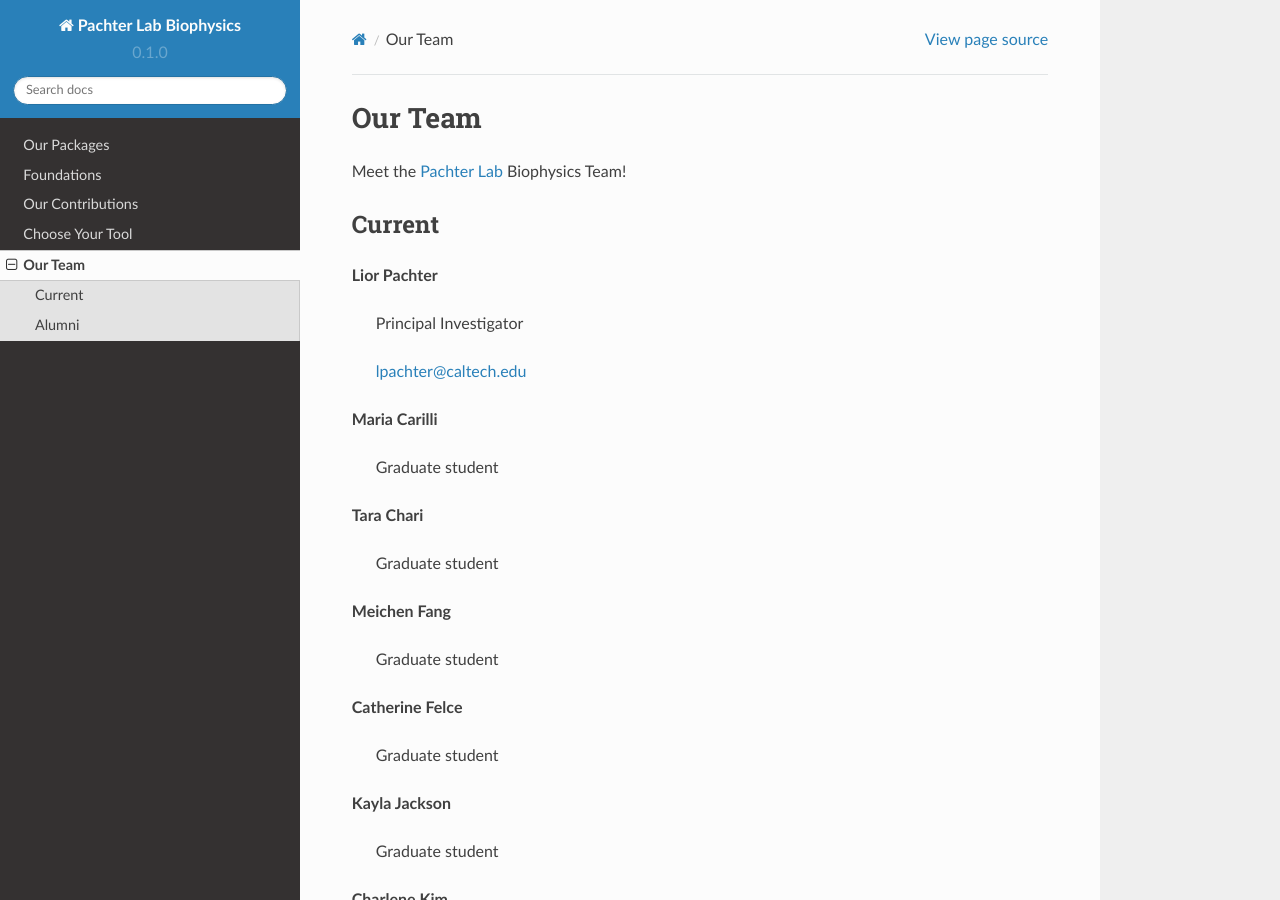
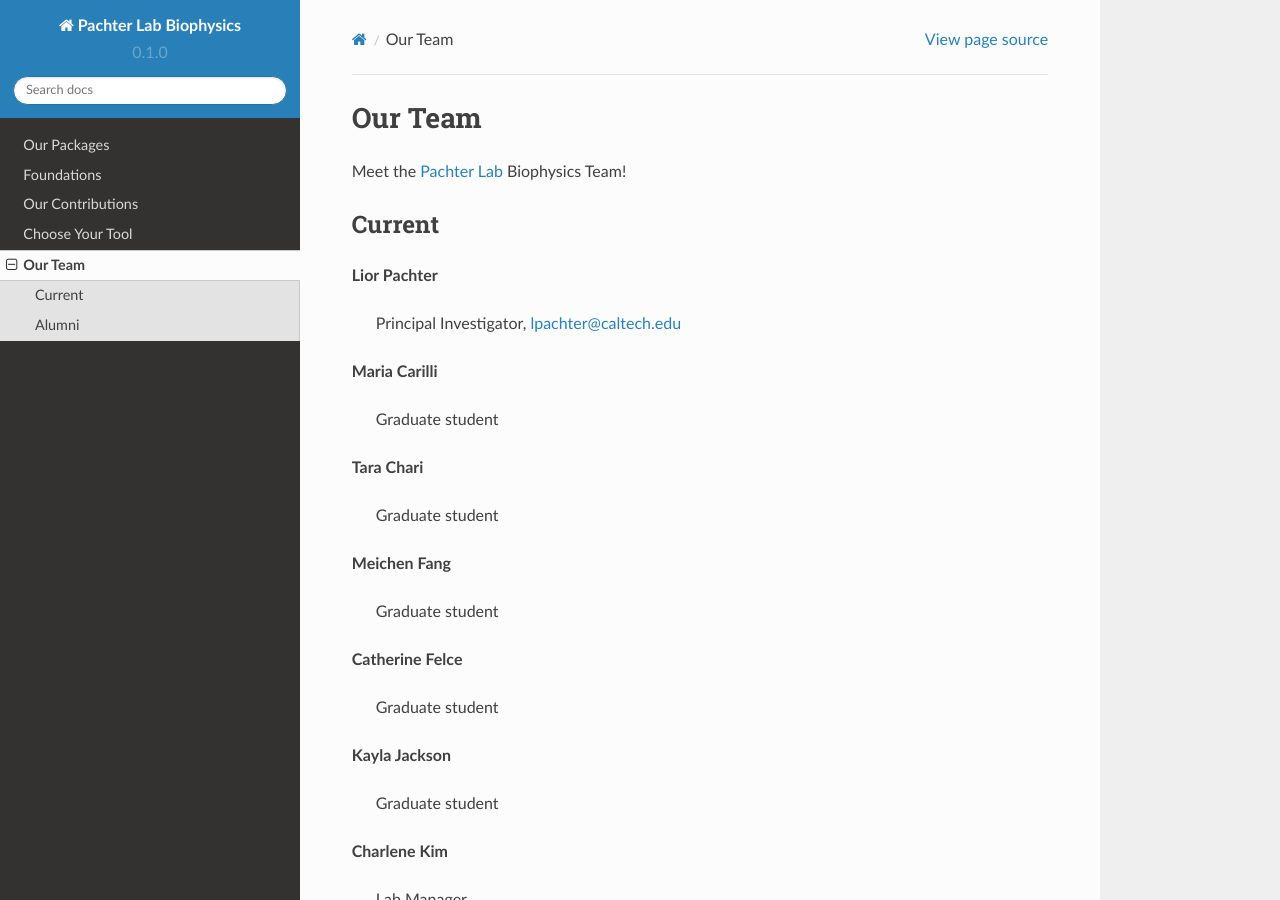
Before and after one commit to pachterlab/biophysics, a Sphinx documentation site: the page built from docs/source/team.rst, in a window 1280 px wide and 900 px high. Built offline with Sphinx 7.4.7 and the Read the Docs theme 2.0.0, drawn with Linux system fonts in a browser that asks for light colours.

```diff
--- a/docs/source/team.rst
+++ b/docs/source/team.rst
@@ -7,9 +7,7 @@ Current
 ---------------
 **Lior Pachter**
 
-    Principal Investigator
-
-    lpachter@caltech.edu
+    Principal Investigator, lpachter@caltech.edu
 
 
 **Maria Carilli**
```
